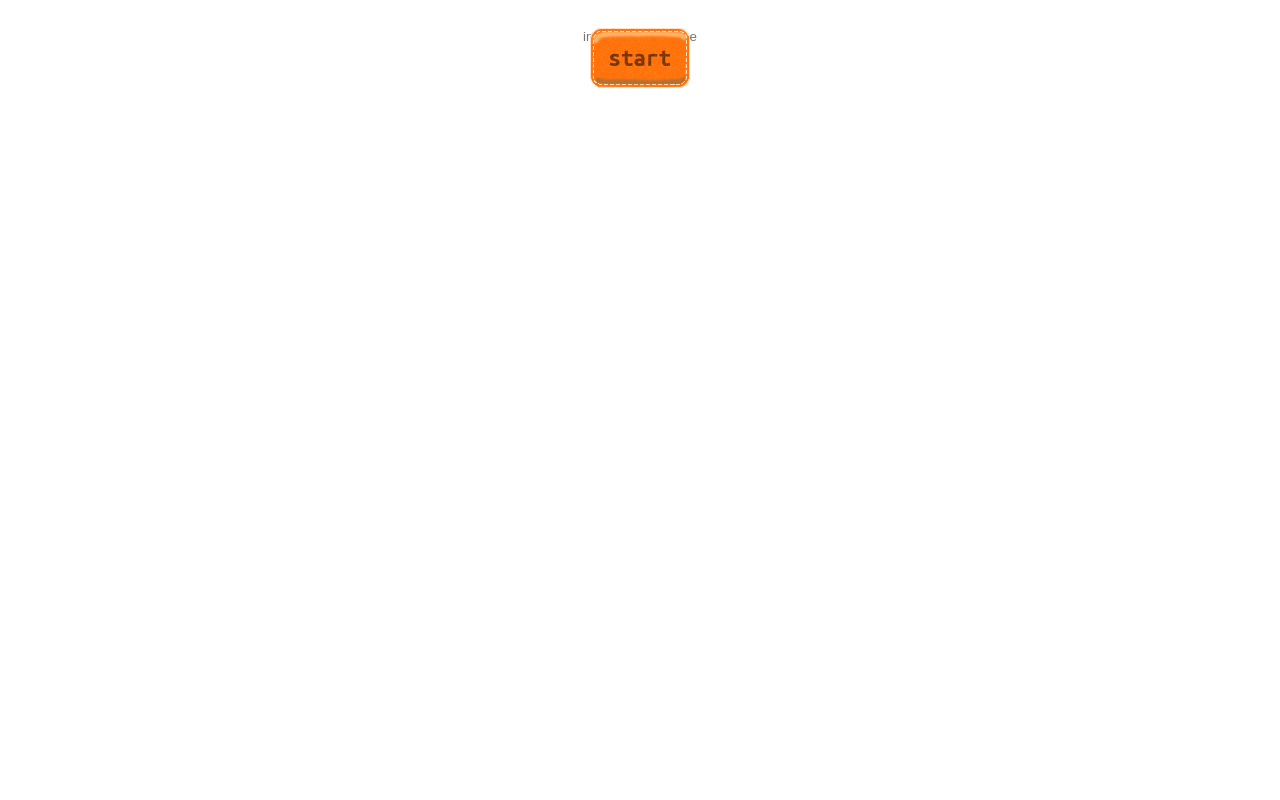
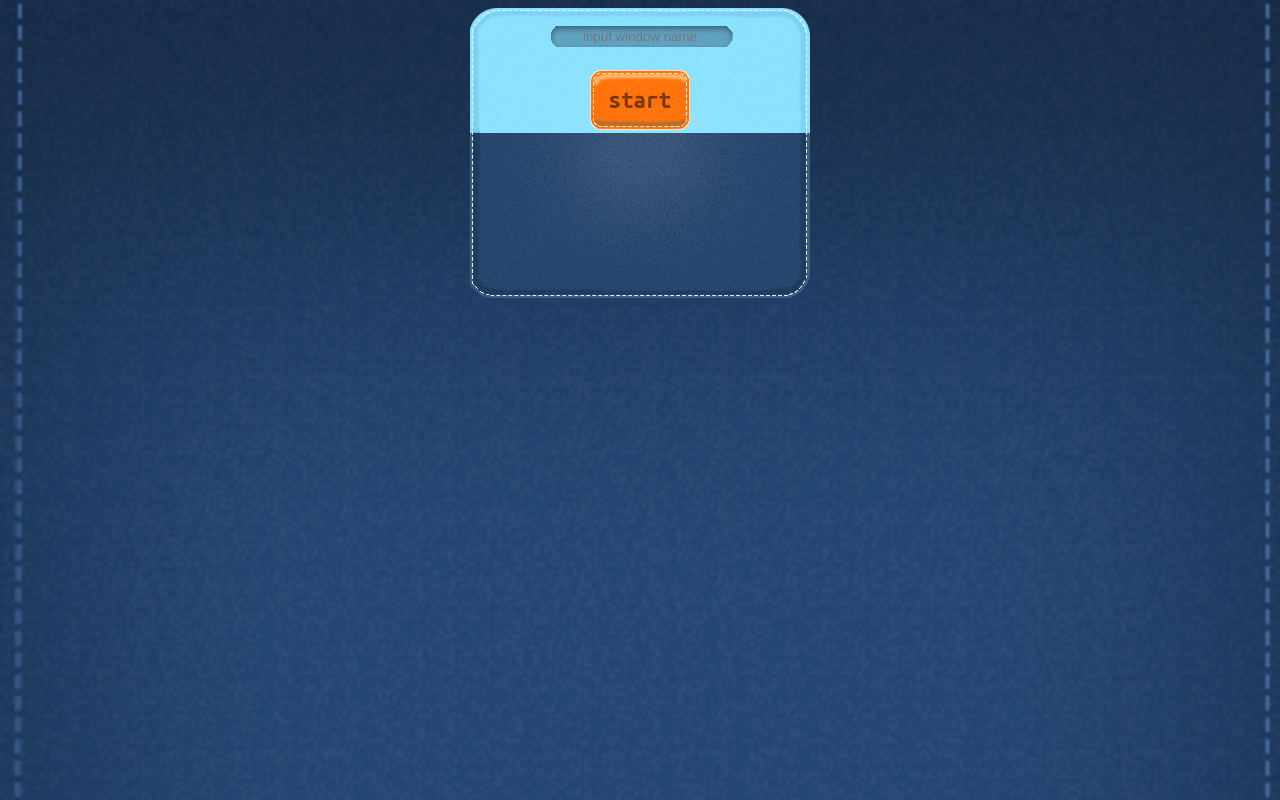
Before and after one commit to itumo-arigatone/auto_tsumu, a React app: page / in a window 1280 px wide. Built offline with nearby package versions, Linux system fonts and the light colour scheme.

Commit message:
大体のスタイルを移植した。webkit系が移植できないため調査する。

```diff
--- a/src/index.tsx
+++ b/src/index.tsx
@@ -4,12 +4,18 @@ import ChildProcess from 'child_process';
 import { ipcRenderer } from 'electron';
 import CSS from 'csstype';
 import StartButtonImg from './style/images/start_button.png';
+import backgroudImg from './style/images/wallpaper.png';
+import WindowImg from './style/images/window.png';
 
 const clearTextStyleconst: CSS.Properties = {
   textIndent: '100%',
   whiteSpace: 'nowrap',
   overflow: 'hidden',
 };
+
+document.body.style.backgroundImage = `url(${backgroudImg})`;
+// document.body.style.webkitAppRegion = "drag";
+document.body.style.backgroundSize = 'cover';
 /* eslint-disable no-invalid-this */
 /**
  * スタートボタン情報クラス
@@ -79,6 +85,13 @@ class StartButton extends React.Component<{ windowName: string }> {
    * @return {any} button tag
    */
   render() {
+    const buttonOutStyle: CSS.Properties = {
+      width: '340px',
+      height: '100px',
+      top: '50px',
+      margin: 'auto',
+      position: 'absolute',
+    };
     const buttonStyle: CSS.Properties = {
       backgroundImage: `url(${StartButtonImg})`,
       backgroundSize: 'contain',
@@ -88,7 +101,7 @@ class StartButton extends React.Component<{ windowName: string }> {
     };
     return (
       <>
-        <div id="button_out">
+        <div id="button_out" style={buttonOutStyle}>
           <span
             className="button clearText"
             onMouseEnter={this.enter}
@@ -119,9 +132,28 @@ class Logging extends React.Component<{ msg: string }> {
    * @return {any} button tag
    */
   render() {
+    const messageAreaStyle: CSS.Properties = {
+      backgroundColor: '#00000000',
+      width: '340px',
+      height: '150px',
+      position: 'absolute',
+      top: '140px',
+      right: '0',
+      left: '0',
+      margin: 'auto',
+    };
+    const messageStyle: CSS.Properties = {
+      color: '#ff0000',
+      width: '300px',
+      height: '150px',
+      overflow: 'scroll',
+      margin: 'auto',
+    };
     return (
-      <div id="message_area">
-        <div className="message">{this.props.msg}</div>
+      <div id="message_area" style={messageAreaStyle}>
+        <div className="message" style={messageStyle}>
+          {this.props.msg}
+        </div>
       </div>
     );
   }
@@ -145,6 +177,12 @@ class SetWindowNameBox extends React.Component {
    * @return {any} input tag
    */
   render() {
+    const outWindowStyle: CSS.Properties = {
+      backgroundImage: `url(${WindowImg})`,
+      width: '340px',
+      height: '290px',
+      margin: 'auto',
+    };
     const setWindowNameStyle: CSS.Properties = {
       textAlign: 'center',
       backgroundColor: 'rgba(0, 0, 0, 0)',
@@ -156,9 +194,15 @@ class SetWindowNameBox extends React.Component {
       margin: '20px auto',
       position: 'absolute',
     };
+    const boxOutStyle: CSS.Properties = {
+      width: '340px',
+      height: '20px',
+      margin: 'auto',
+      position: 'absolute',
+    };
     return (
-      <div id="out_window">
-        <div id="box_out">
+      <div id="out_window" style={outWindowStyle}>
+        <div id="box_out" style={boxOutStyle}>
           <input
             type="text"
             value={this.state.inputValue}
```
